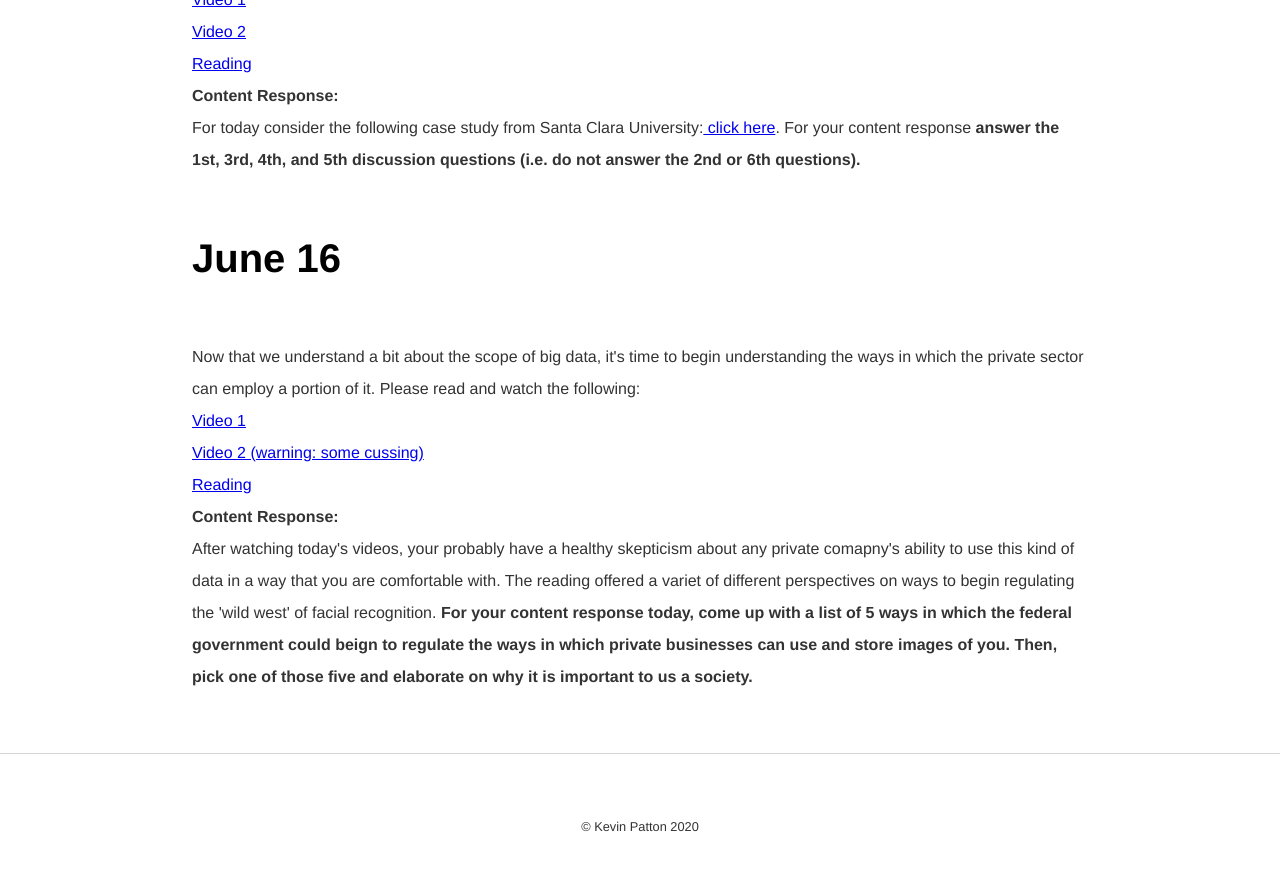
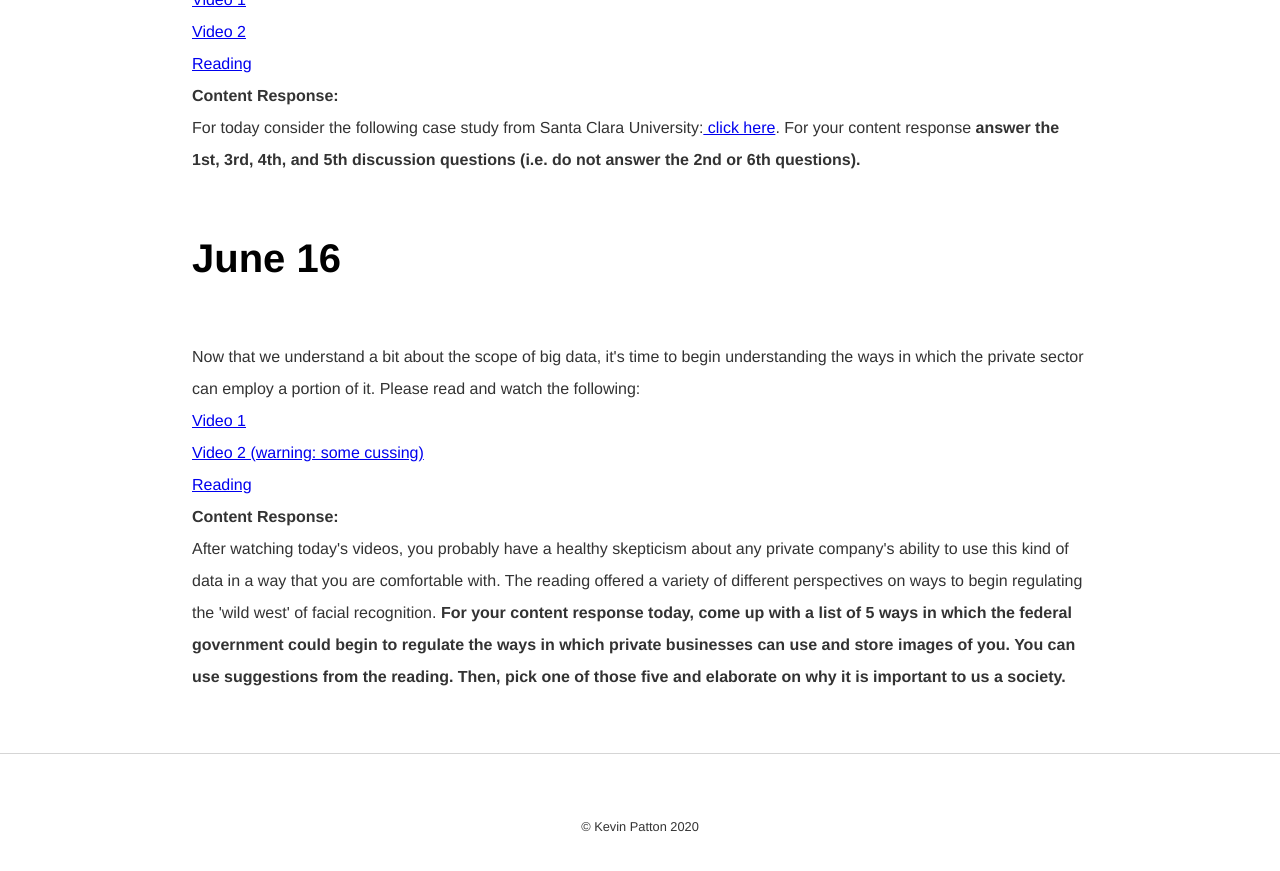
Before and after one commit to kevinjpatton/kevinjpatton.github.io, a Jekyll site: the page built from teaching/phil1020/index.html, in a window 1280 px wide and 900 px high, scrolled down 5045 px. Shown: the top 871 px of the window. Built offline with Jekyll 4.4.1, drawn with Linux system fonts in a browser that asks for light colours; Markdown is read by kramdown in place of the engine named in the settings.

Commit message:
Update index.html

```diff
--- a/teaching/phil1020/index.html
+++ b/teaching/phil1020/index.html
@@ -85,4 +85,4 @@ For today consider the following case study from Santa Clara University:<a href=
 <a href="https://www.youtube.com/watch?v=jZjmlJPJgug" target="_blank">Video 2 (warning: some cussing)</a><br>
 <a href="https://www.theverge.com/2018/8/29/17792976/facial-recognition-regulation-rules" target="_blank">Reading</a><br>
   <b>Content Response:</b><br>
-After  watching today's videos, your probably have a healthy skepticism about any private comapny's ability to use this kind of data in a way that you are comfortable with.  The reading offered a variet of different perspectives on ways to begin regulating the 'wild west' of facial recognition.  <b> For your content response today, come up with a list of 5 ways in which the federal government could beign to regulate the ways in which private businesses can use and store images of you.  Then, pick one of those five and elaborate on why it is important to us a society.</b><br>
+After  watching today's videos, you probably have a healthy skepticism about any private company's ability to use this kind of data in a way that you are comfortable with.  The reading offered a variety of different perspectives on ways to begin regulating the 'wild west' of facial recognition.  <b>For your content response today, come up with a list of 5 ways in which the federal government could begin to regulate the ways in which private businesses can use and store images of you.  You can use suggestions from the reading.  Then, pick one of those five and elaborate on why it is important to us a society.</b><br>
```
